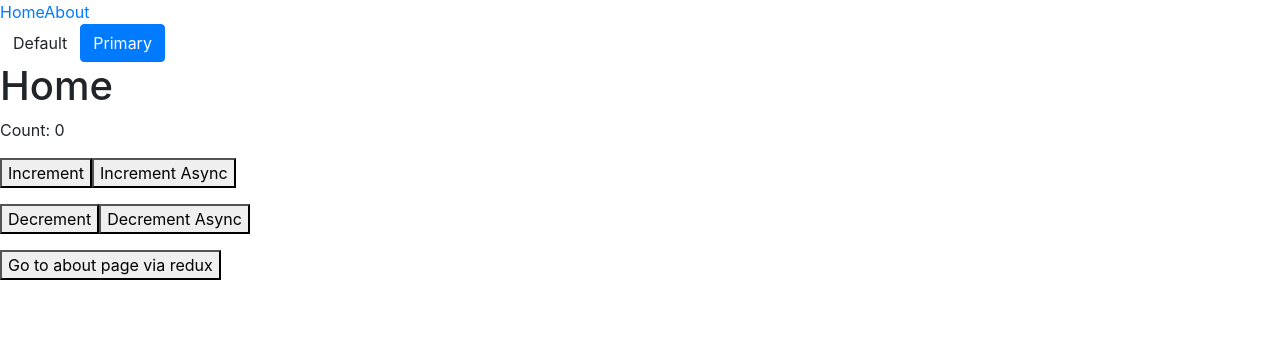
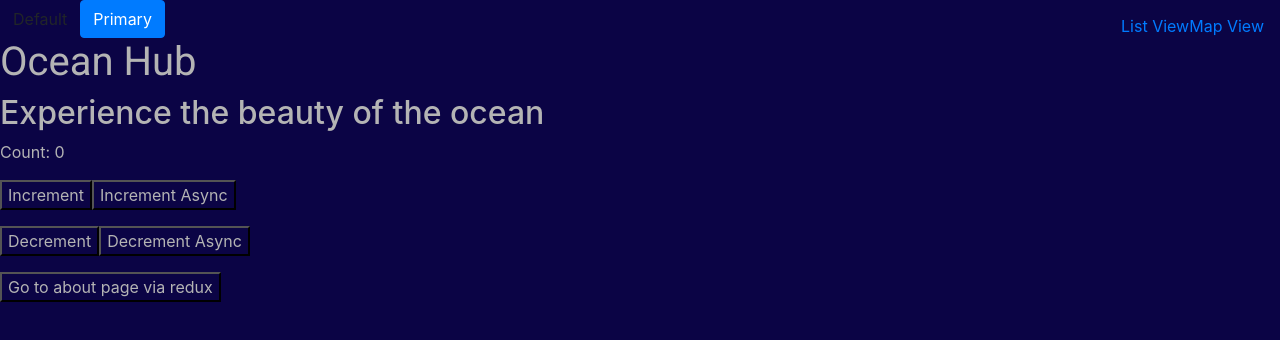
Before and after one commit to ADLSOceanHub/ocean-hub-frontend, a React app: page / in a window 1280 px wide. Built offline with nearby package versions, Linux system fonts and the light colour scheme.

Commit message:
Added some styling

```diff
--- a/public/index.html
+++ b/public/index.html
@@ -11,6 +11,7 @@
     -->
   <link rel="manifest" href="%PUBLIC_URL%/manifest.json">
   <link rel="shortcut icon" href="%PUBLIC_URL%/favicon.ico">
+  <link href="https://fonts.googleapis.com/css?family=Roboto|Roboto+Slab" rel="stylesheet">
   <!--
       Notice the use of %PUBLIC_URL% in the tags above.
       It will be replaced with the URL of the `public` folder during the build.
@@ -20,7 +21,7 @@
       work correctly both with client-side routing and a non-root public URL.
       Learn how to configure a non-root public URL by running `npm run build`.
     -->
-  <title>React App</title>
+  <title>Ocean Hub</title>
 </head>
 
 <body>
--- a/src/containers/app/index.js
+++ b/src/containers/app/index.js
@@ -5,9 +5,9 @@ import About from '../about'
 
 const App = () => (
   <div>
-    <header>
-      <Link to="/">Home</Link>
-      <Link to="/about-us">About</Link>
+    <header class="top-nav">
+      <Link to="/">List View</Link>
+      <Link to="/about-us">Map View</Link>
     </header>
 
     <button type="button" className="btn btn-default">Default</button>
--- a/src/containers/home/index.js
+++ b/src/containers/home/index.js
@@ -9,9 +9,11 @@ import {
   decrementAsync
 } from '../../modules/counter'
 
+
 const Home = props => (
   <div>
-    <h1>Home</h1>
+    <h1>Ocean Hub</h1>
+    <h2>Experience the beauty of the ocean</h2>
     <p>Count: {props.count}</p>
 
     <p>
--- a/src/index.css
+++ b/src/index.css
@@ -1,14 +1,28 @@
+* {
+  background-color: #0B0445;
+  color: #B4B4B4;
+}
 html {
   font-size: 100%;
+}
+
+.top-nav {
+  float: right;
+  text-align: center;
+  padding: 14px 16px;
+  display: block;
 }
 
 body {
   margin: 0;
   padding: 0;
-  font-family: -apple-system, BlinkMacSystemFont, 'Segoe UI', Helvetica, Arial,
-    sans-serif;
   font-size: 1rem;
   line-height: 1.5;
+  font-family: 'Roboto Slab', serif;
+}
+
+h1 {
+  font-family: 'Roboto', sans-serif;
 }
 
 button:disabled {
```
